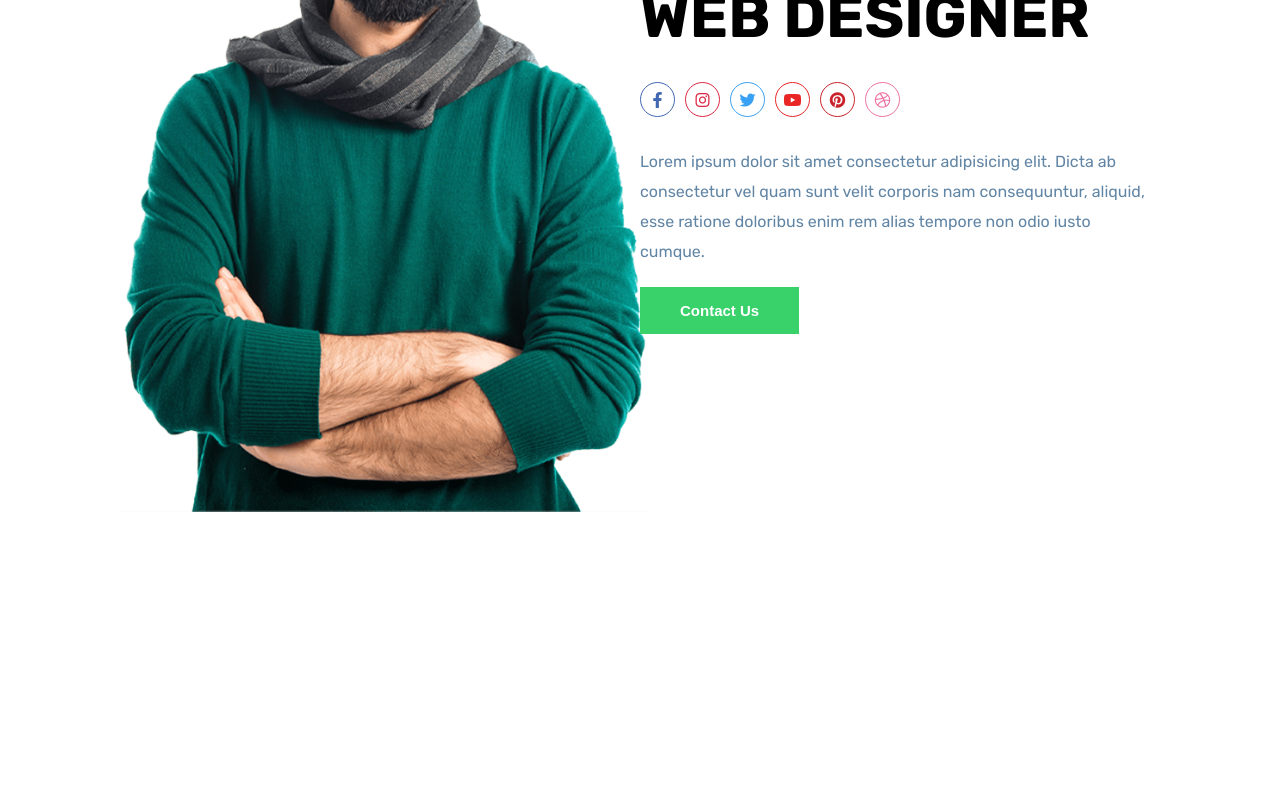
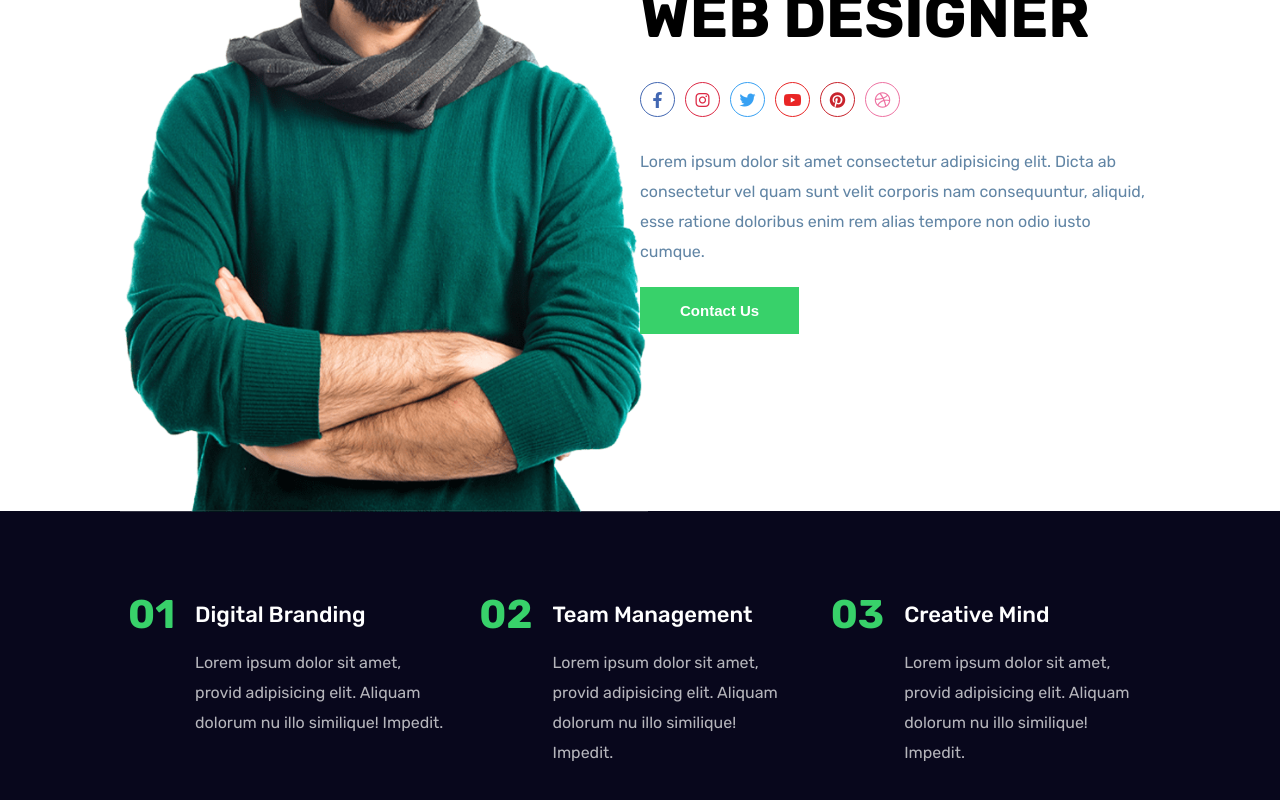
Before and after one commit to dong-geon-Lee/Toy-React-Project, a React (Create React App) app in the folder website-app/: page / in a window 1280 px wide. Shown: the part 326-1126 px from the top of the page. Before the commit the page ends 838 px from the top, so only its background shows below. Built offline with nearby package versions, Linux system fonts and the light colour scheme.

Commit message:
completed branding design

```diff
--- a/website-app/src/App.css
+++ b/website-app/src/App.css
@@ -270,3 +270,36 @@ p {
 }
 
 /* ----------- Home -------------- */
+
+/* ----------- Branding -------------- */
+.grid {
+  display: grid;
+  grid-template-columns: repeat(3, 1fr);
+  gap: 30px;
+}
+
+.branding {
+  background-color: #08071c;
+  color: #fff;
+  margin-top: 35px;
+  padding: 80px 0;
+}
+
+.branding h1 {
+  font-size: 40px;
+  color: #38d16a;
+  margin-right: 20px;
+}
+
+.branding h2 {
+  font-weight: 500;
+  font-size: 22px;
+  margin: 10px 0 20px 0;
+}
+
+.branding p {
+  color: #fff;
+  opacity: 0.7;
+}
+
+/* ----------- Branding -------------- */
--- a/website-app/src/components/home/Branding.jsx
+++ b/website-app/src/components/home/Branding.jsx
@@ -0,0 +1,42 @@
+import React from "react";
+
+const data = [
+  {
+    id: "01",
+    heading: "Digital Branding",
+    desc: "Lorem ipsum dolor sit amet, provid adipisicing elit. Aliquam dolorum nu illo similique! Impedit.",
+  },
+  {
+    id: "02",
+    heading: "Team Management",
+    desc: "Lorem ipsum dolor sit amet, provid adipisicing elit. Aliquam dolorum nu illo similique! Impedit.",
+  },
+  {
+    id: "03",
+    heading: "Creative Mind",
+    desc: "Lorem ipsum dolor sit amet, provid adipisicing elit. Aliquam dolorum nu illo similique! Impedit.",
+  },
+];
+
+const Branding = () => {
+  return (
+    <section className="branding">
+      <div className="container grid">
+        {data.map((value) => (
+          <div className="box flex">
+            <div className="text">
+              <h1>{value.id}</h1>
+            </div>
+
+            <div className="para">
+              <h2>{value.heading}</h2>
+              <p>{value.desc}</p>
+            </div>
+          </div>
+        ))}
+      </div>
+    </section>
+  );
+};
+
+export default Branding;
--- a/website-app/src/components/pageContent/Homepages.jsx
+++ b/website-app/src/components/pageContent/Homepages.jsx
@@ -1,10 +1,12 @@
 import React from "react";
+import Branding from "../home/Branding";
 import Home from "../home/homes/Home";
 
 const Homepages = () => {
   return (
     <>
       <Home />
+      <Branding />
     </>
   );
 };
```
Also changed, not shown: website-app/src/components/home/about/About.jsx (added, +7 -0 lines).
